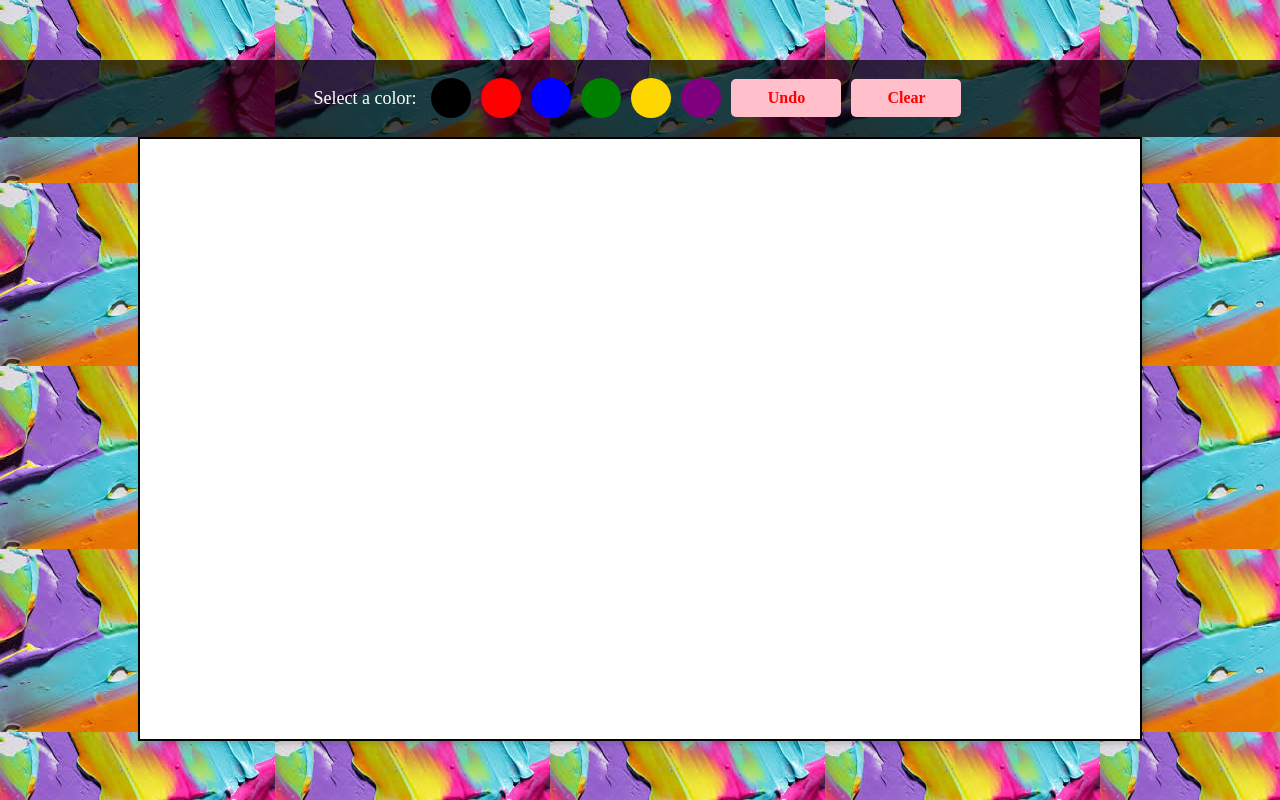
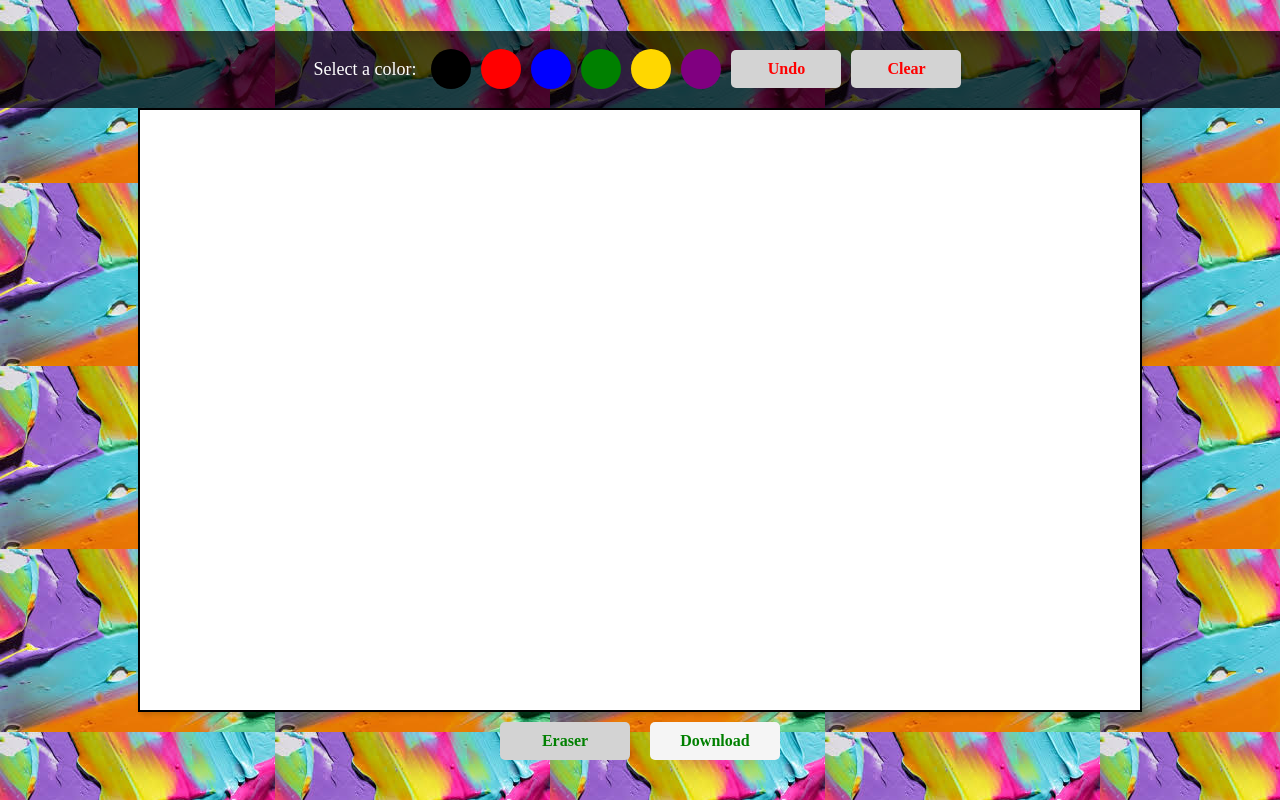
Before and after one commit to ujwalml/Basic_Paint_Undo_Clear, a plain HTML site: page index.html in a window 1280 px wide. Drawn offline with Linux system fonts and the light colour scheme.

Commit message:
Add files via upload

```diff
--- a/index.html
+++ b/index.html
@@ -1,26 +1,55 @@
 <!DOCTYPE html>
 <html lang="en">
   <head>
-    <meta charset="UTF-8">
-    <meta name="viewport" content="width=device-width, initial-scale=1.0">
+    <meta charset="UTF-8" />
+    <meta name="viewport" content="width=device-width, initial-scale=1.0" />
     <title>Responsive Canvas</title>
-    <link rel="stylesheet" type="text/css" href="paint1.css">
+    <link rel="stylesheet" type="text/css" href="paint1.css" />
   </head>
   <body>
     <div class="container">
       <div class="color-bar">
         <p>Select a color:</p>
-            <div class="color-box" style="background: black;" onclick="colorSelect('black', 0)"></div>
-            <div class="color-box" style="background: red;" onclick="colorSelect('red', 1)"></div>
-            <div class="color-box" style="background: blue;" onclick="colorSelect('blue', 2)"></div>
-            <div class="color-box" style="background: green;" onclick="colorSelect('green', 3)"></div>
-            <div class="color-box" style="background: gold;" onclick="colorSelect('gold', 4)"></div>
-            <div class="color-box" style="background: purple;" onclick="colorSelect('purple', 5)"></div>
+        <div
+          class="color-box"
+          style="background: black"
+          onclick="colorSelect('black', 0)"
+        ></div>
+        <div
+          class="color-box"
+          style="background: red"
+          onclick="colorSelect('red', 1)"
+        ></div>
+        <div
+          class="color-box"
+          style="background: blue"
+          onclick="colorSelect('blue', 2)"
+        ></div>
+        <div
+          class="color-box"
+          style="background: green"
+          onclick="colorSelect('green', 3)"
+        ></div>
+        <div
+          class="color-box"
+          style="background: gold"
+          onclick="colorSelect('gold', 4)"
+        ></div>
+        <div
+          class="color-box"
+          style="background: purple"
+          onclick="colorSelect('purple', 5)"
+        ></div>
         <div class="undo-box" onclick="undo()">Undo</div>
         <div class="clear-box" onclick="clearCanvas()">Clear</div>
       </div>
       <canvas id="main"></canvas>
     </div>
+    <div class="action-buttonss">
+      <div class="eraser-box" onclick="useEraser()">Eraser</div>
+      <div class="download-box" onclick="downloadCanvas()">Download</div>
+    </div>
+
     <script src="paint2.js"></script>
   </body>
 </html>
--- a/paint1.css
+++ b/paint1.css
@@ -58,16 +58,26 @@ body {
   justify-content: center;
   margin-top: 10px;
 }
-
-.undo-box, .clear-box {
+.action-buttonss {
+  display: flex;
+  justify-content: center;
+}
+.undo-box,
+.clear-box {
   padding: 10px 15px;
   margin: 5px;
   border-radius: 5px;
-    background: pink;
+  background: lightgray;
   color: red;
   cursor: pointer;
   font-weight: bold;
   min-width: 80px;
+}
+.undo-box:hover {
+  background: palevioletred;
+}
+.clear-box:hover {
+  background: rgb(150, 15, 15);
 }
 
 #main {
@@ -94,7 +104,8 @@ body {
     height: 35px;
   }
 
-    .undo-box, .clear-box {
+  .undo-box,
+  .clear-box {
     padding: 8px 12px;
     min-width: 70px;
   }
@@ -105,3 +116,33 @@ body {
     width: 100%;
   }
 }
+.eraser-box {
+  padding: 10px 15px;
+  margin: 10px;
+  border-radius: 5px;
+  background: lightgray;
+  color: green;
+  cursor: pointer;
+  font-weight: bold;
+  min-width: 100px;
+  text-align: center;
+}
+.download-box {
+  padding: 10px 15px;
+  margin: 10px;
+  border-radius: 5px;
+  background: whitesmoke;
+  color: green;
+  cursor: pointer;
+  font-weight: bold;
+  min-width: 100px;
+  text-align: center;
+}
+
+.download-box:hover {
+  background: greenyellow;
+}
+
+.eraser-box:hover {
+  background: darkgray;
+}
--- a/paint2.js
+++ b/paint2.js
@@ -1,4 +1,6 @@
-alert("WELCOME TO BASIC PAINT.\nEnjoy drawing on all devices!!.\nThis basic paint project is developed using HTML, CSS, JS.\nThis project enables us to select the colours from the options and do some basic drawings like line drawings, and we can undo and clear the drawings done.");
+alert(
+  "WELCOME TO BASIC PAINT.\nEnjoy drawing on all devices!!.\nThis basic paint project is developed using HTML, CSS, JS.\nThis project enables us to choose the colours from the options and do some basic drawings like line drawings.\nYou can Undo, Clear and Download your drawings."
+);
 
 window.onload = () => {
   init();
@@ -42,8 +44,12 @@ function getCursorPosition(e) {
   let scaleX = c.width / rect.width;
   let scaleY = c.height / rect.height;
 
-    let x = (e.clientX ? e.clientX - rect.left : e.touches[0].clientX - rect.left) * scaleX;
-    let y = (e.clientY ? e.clientY - rect.top : e.touches[0].clientY - rect.top) * scaleY;
+  let x =
+    (e.clientX ? e.clientX - rect.left : e.touches[0].clientX - rect.left) *
+    scaleX;
+  let y =
+    (e.clientY ? e.clientY - rect.top : e.touches[0].clientY - rect.top) *
+    scaleY;
 
   return { x, y };
 }
@@ -61,7 +67,10 @@ function draw(e) {
   let pos = getCursorPosition(e);
 
   ctx.beginPath();
-    ctx.moveTo(currentLine[currentLine.length - 1][0], currentLine[currentLine.length - 1][1]);
+  ctx.moveTo(
+    currentLine[currentLine.length - 1][0],
+    currentLine[currentLine.length - 1][1]
+  );
   ctx.lineTo(pos.x, pos.y);
   ctx.stroke();
   currentLine.push([pos.x, pos.y]);
@@ -96,7 +105,7 @@ function clearCanvas() {
 }
 
 function redraw() {
-    undoStack.forEach(line => {
+  undoStack.forEach((line) => {
     ctx.strokeStyle = line[0];
     ctx.beginPath();
     line.slice(1).forEach((point, i) => {
@@ -109,3 +118,36 @@ function redraw() {
     ctx.stroke();
   });
 }
+function downloadCanvas() {
+  let tempCanvas = document.createElement("canvas");
+  let tempCtx = tempCanvas.getContext("2d");
+
+  tempCanvas.width = c.width;
+  tempCanvas.height = c.height;
+
+  tempCtx.fillStyle = "white";
+  tempCtx.fillRect(0, 0, tempCanvas.width, tempCanvas.height);
+
+  tempCtx.drawImage(c, 0, 0);
+
+  let link = document.createElement("a");
+  link.download = "my_drawing.png";
+  link.href = tempCanvas.toDataURL("image/png");
+  link.click();
+}
+
+var isErasing = false;
+var lastStrokeStyle = "black";
+
+function useEraser() {
+  if (!isErasing) {
+    lastStrokeStyle = ctx.strokeStyle;
+    ctx.strokeStyle = "white";
+    ctx.lineWidth = 15;
+    isErasing = true;
+  } else {
+    ctx.strokeStyle = lastStrokeStyle;
+    ctx.lineWidth = 3;
+    isErasing = false;
+  }
+}
```
Lines whose indentation alone changed are shown as unchanged.
